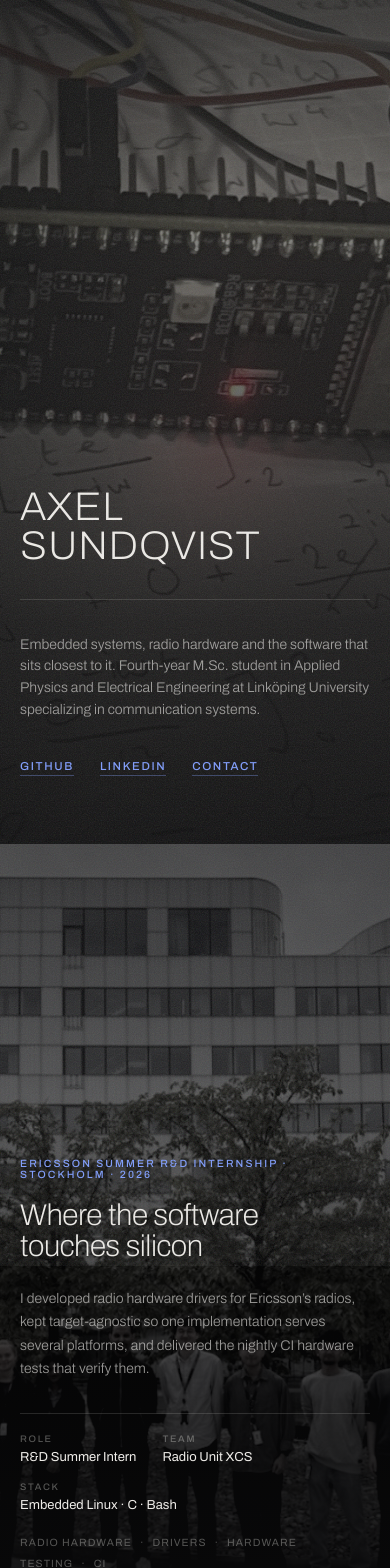
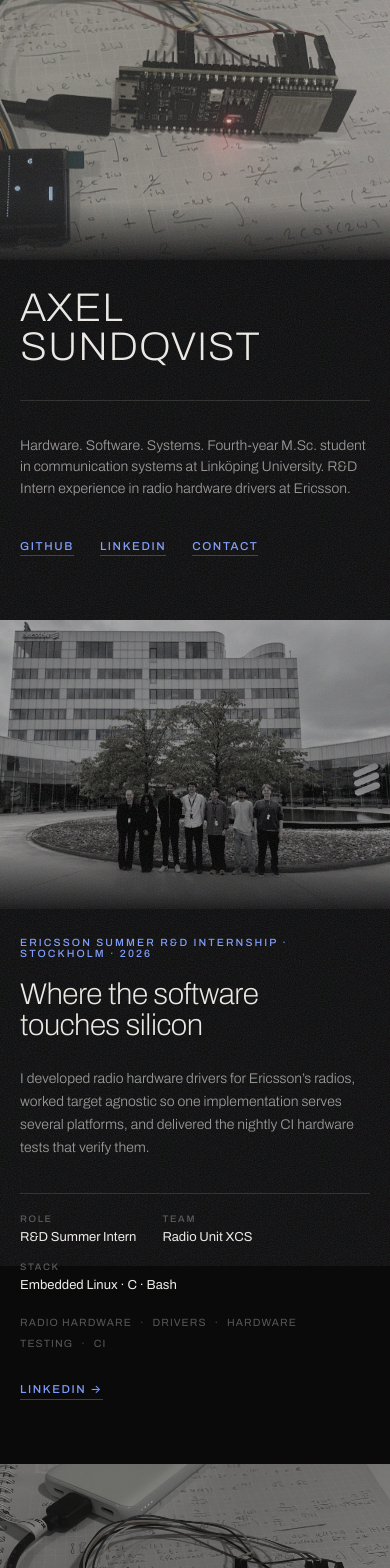
Before and after one commit to AxelSuu/AxelSundqvist, a React (Vite) app: page / in a window 390 px wide. Shown: the top 1568 px of the page. Built offline with nearby package versions, Linux system fonts and the light colour scheme.

Commit message:
accessibility pass; phones no longer crop the photos
Below 760px the frames size to content and the type sits under the image
instead of on it — desktop is untouched, the CSS diff is additions only.
Also carries the final copy edits.

```diff
--- a/src/app.css
+++ b/src/app.css
@@ -229,8 +229,82 @@
 .chapter-media img { transform: scale(1.08); transition: transform 2400ms cubic-bezier(0.16,1,0.3,1); }
 .is-in .chapter-media img { transform: scale(1); }
 
+/* ── Off-screen ─────────────────────────────────────────────────────────
+   Present for screen readers and keyboards, invisible to everyone else. */
+.sr-only {
+  position: absolute;
+  width: 1px;
+  height: 1px;
+  padding: 0;
+  margin: -1px;
+  overflow: hidden;
+  clip-path: inset(50%);
+  white-space: nowrap;
+  border: 0;
+}
+
+/* Five full-screen frames is a long tab through to the address */
+.skip {
+  position: absolute;
+  top: -64px;
+  left: 12px;
+  z-index: 100;
+  background: var(--bone);
+  color: var(--night);
+  padding: 10px 16px;
+  font-size: 11px;
+  font-weight: 500;
+  letter-spacing: 0.14em;
+  text-transform: uppercase;
+  transition: top 180ms;
+}
+.skip:focus { top: 12px; }
+
+:focus-visible { outline: 2px solid var(--accent); outline-offset: 3px; }
+
 /* ── Responsive ─────────────────────────────────────────────────────────── */
 @media (max-width: 760px) {
+  /* A full-bleed frame on a phone crops the sides off every photograph, so
+     the frames stop being viewport-height here: each image is shown whole at
+     its own aspect ratio and the type is set underneath it rather than on it.
+     Section height follows content — one frame is no longer one screen. */
+  .overture,
+  .chapter {
+    min-height: 0;
+    display: block;
+    padding: 0 20px 64px;
+  }
+
+  .overture-media,
+  .chapter-media {
+    position: relative;
+    inset: auto;
+    z-index: auto;
+    margin: 0 -20px 28px;
+  }
+
+  .overture-media img,
+  .chapter-media img,
+  .chapter-media[data-fit='contain'] img {
+    width: 100%;
+    height: auto;
+    object-fit: fill;
+    padding: 0;
+    transform: none;
+    animation: none;
+  }
+  .is-in .chapter-media img { transform: none; }
+
+  /* Nothing sits on the image now, so the scrim only has to carry it into
+     the page underneath — and the grade can come up, since it is no longer
+     darkened to keep type legible. */
+  .overture-media::after,
+  .chapter-media::after {
+    background: linear-gradient(to top, rgba(10, 10, 11, 0.92) 0%, rgba(10, 10, 11, 0) 22%);
+  }
+  .chapter-media img { filter: grayscale(88%) brightness(0.64) contrast(1.12); }
+  .overture-media img { filter: grayscale(50%) brightness(0.82) contrast(0.95); }
+
   .ch-foot { flex-direction: column; align-items: flex-start; gap: 20px; }
   .facts { gap: 18px 26px; }
 }
@@ -239,3 +313,9 @@
   .reveal, .chapter-media img { opacity: 1; transform: none; transition: none; }
   .overture-media img { animation: none; transform: scale(1.02); }
 }
+
+/* Reduced motion falls back to a 2% overscan on the hero, which would
+   reintroduce exactly the side-crop the phone layout exists to remove. */
+@media (prefers-reduced-motion: reduce) and (max-width: 760px) {
+  .overture-media img { transform: none; }
+}
--- a/src/app.tsx
+++ b/src/app.tsx
@@ -9,6 +9,10 @@
   return (
     <div className="root">
       <div className="grain" aria-hidden="true" />
+
+      <a className="skip" href="#contact">
+        Skip to contact
+      </a>
 
       <main>
         <Overture />
--- a/src/components/chapter.tsx
+++ b/src/components/chapter.tsx
@@ -3,11 +3,12 @@
 
 export default function Chapter({ chapter }: { chapter: Ch }) {
   const ref = useReveal<HTMLElement>()
+  const isRepo = chapter.href?.includes('github')
 
   return (
     <section ref={ref} id={chapter.id} className="chapter">
       <div className="chapter-media" data-fit={chapter.fit}>
-        <img src={chapter.image} alt={chapter.title.replace('\n', ' ')} loading="lazy" />
+        <img src={chapter.image} alt={chapter.alt} loading="lazy" />
       </div>
 
       <div className="chapter-text">
@@ -37,8 +38,18 @@
               ))}
             </p>
             {chapter.href && (
-              <a className="go" href={chapter.href} target="_blank" rel="noopener noreferrer">
-                {chapter.href.includes('github') ? 'Source' : 'LinkedIn'} →
+              <a
+                className="go"
+                href={chapter.href}
+                target="_blank"
+                rel="noopener noreferrer"
+                aria-label={
+                  isRepo
+                    ? `Source code for ${chapter.title.replace('\n', ' ')} on GitHub, opens in a new tab`
+                    : 'Axel Sundqvist on LinkedIn, opens in a new tab'
+                }
+              >
+                {isRepo ? 'Source' : 'LinkedIn'} <span aria-hidden="true">→</span>
               </a>
             )}
           </div>
--- a/src/components/closing.tsx
+++ b/src/components/closing.tsx
@@ -8,6 +8,8 @@
 
   return (
     <footer ref={ref} id="contact" className="closing">
+      <h2 className="sr-only">Contact</h2>
+
       <a className="mail reveal" href={`mailto:${PERSON.email}`}>
         {PERSON.email}
       </a>
--- a/src/components/overture.tsx
+++ b/src/components/overture.tsx
@@ -19,16 +19,27 @@
 
       <div style={{ display: 'flex', justifyContent: 'space-between', gap: 40, flexWrap: 'wrap', alignItems: 'flex-end' }}>
         <p className="overture-sub">
-          Embedded systems, radio hardware and the software that sits closest to it.
-          Fourth-year M.Sc. student in Applied Physics and Electrical Engineering at
-          Linköping University specializing in communication systems.
+          Hardware. Software. Systems. Fourth-year M.Sc. student in communication systems at Linköping University.
+          R&D Intern experience in radio hardware drivers at Ericsson.
         </p>
 
         <p style={{ display: 'flex', gap: 26, flexWrap: 'wrap' }}>
-          <a className="go" href={PERSON.github} target="_blank" rel="noopener noreferrer">
+          <a
+            className="go"
+            href={PERSON.github}
+            target="_blank"
+            rel="noopener noreferrer"
+            aria-label="Axel Sundqvist on GitHub, opens in a new tab"
+          >
             GitHub
           </a>
-          <a className="go" href={PERSON.linkedin} target="_blank" rel="noopener noreferrer">
+          <a
+            className="go"
+            href={PERSON.linkedin}
+            target="_blank"
+            rel="noopener noreferrer"
+            aria-label="Axel Sundqvist on LinkedIn, opens in a new tab"
+          >
             LinkedIn
           </a>
           <a className="go" href="#contact">
--- a/src/content.ts
+++ b/src/content.ts
@@ -26,6 +26,7 @@
   title: string
   line: string
   image: string
+  alt: string
   fit: 'cover' | 'contain'
   facts: [string, string][]
   tags: string[]
@@ -37,8 +38,9 @@
     id: 'ericsson',
     kicker: 'Ericsson Summer R&D Internship · Stockholm · 2026',
     title: 'Where the software\ntouches silicon',
-    line: 'I developed radio hardware drivers for Ericsson’s radios, kept target-agnostic so one implementation serves several platforms, and delivered the nightly CI hardware tests that verify them.',
+    line: 'I developed radio hardware drivers for Ericsson’s radios, worked target agnostic so one implementation serves several platforms, and delivered the nightly CI hardware tests that verify them.',
     image: '/images/ericsson-team.jpeg',
+    alt: 'The Radio Unit software team at Ericsson’s Kista campus',
     fit: 'cover',
     facts: [
       ['Role', 'R&D Summer Intern'],
@@ -51,13 +53,14 @@
   {
     id: 'esp32',
     kicker: 'Personal embedded project · ESP32-S3',
-    title: 'Embedded systems\nprototyping lab bench',
-    line: 'I built a wireless ESP-IDF project: the board raises its own Wi-Fi access point and communicates over WebSocket, with FreeRTOS tasks, queues and priorities laid out by hand.',
+    title: 'Wireless control\nsystem design',
+    line: 'I built a wireless ESP-IDF project: the board raises its own Wi-Fi access point and communicates over WebSocket, with FreeRTOS tasks, queues and priorities.',
     image: '/images/esp32.jpeg',
+    alt: 'An ESP32-S3 development board wired to a small OLED display, resting on a page of handwritten Fourier analysis',
     fit: 'cover',
     facts: [
       ['Target', 'ESP32-S3'],
-      ['Layer', 'FreeRTOS / ESP-IDF'],
+      ['Runtime', 'FreeRTOS / ESP-IDF'],
       ['Protocol', 'Wi-Fi AP · WebSocket · SPI'],
     ],
     tags: ['C', 'ESP-IDF', 'FreeRTOS', 'Wi-Fi'],
@@ -69,20 +72,22 @@
     title: 'Drying grain\nwith sound',
     line: 'Moving moisture with low-frequency pressure waves instead of heat. I worked with a small R&D team developing and testing infrasound-based grain-drying technology.',
     image: '/images/infradryer.png',
+    alt: 'The Infrasonik infrasound grain dryer prototype',
     fit: 'cover',
     facts: [
       ['Role', 'Intern'],
       ['Work', 'Prototype · lab test · docs'],
-      ['Result', 'Productization'],
+      ['Result', 'Taken to product'],
     ],
     tags: ['Infrasound', 'Prototyping', 'Lab testing'],
   },
   {
     id: 'pyquant',
-    kicker: 'Personal API project · PyQuant',
-    title: 'Multi-horizon\ntrend forecasting',
-    line: 'I built a forecasting pipeline around a Temporal Fusion Transformer, producing multi-horizon probabilistic forecasts with automated testing and nightly CI validation.',
+    kicker: 'Personal ML project · PyQuant',
+    title: 'Forecasting over\nmultiple horizons',
+    line: 'I wrapped a Temporal Fusion Transformer in a pipeline that produces multi-horizon probabilistic forecasts, with automated nightly CI validation.',
     image: '/images/pystock.png',
+    alt: 'A multi-horizon probabilistic forecast plotted against historical price data',
     fit: 'contain',
     facts: [
       ['Model', 'Temporal Fusion Transformer'],
@@ -96,12 +101,13 @@
     id: 'profile',
     kicker: 'Linköping · Stockholm',
     title: 'Who is\nAxel Sundqvist',
-    line: 'Fourth-year M.Sc. student in Applied Physics and Electrical Engineering, master’s profile in communication systems. I came to it from the physics side, interested in teamwork, new technologies and challenges.',
+    line: 'Grain dryers, radio hardware, forecasting models. I like turning difficult problems into useful systems.',
     image: '/images/me2.png',
+    alt: 'Axel Sundqvist',
     fit: 'cover',
     facts: [
       ['Studying', 'M.Sc. Applied Physics & EE'],
-      ['At', 'Linköping University, 2023—2028'],
+      ['At', 'Linköping University, 2023-2028'],
       ['Also', 'Behind the bar at VilleValla'],
     ],
     tags: ['C', 'C++', 'Rust', 'Embedded Linux', 'ESP-IDF', 'PyTorch'],
```
